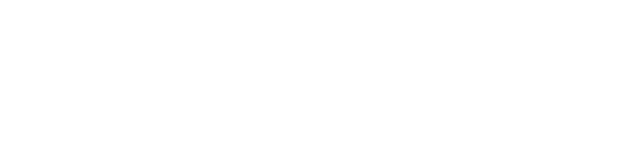
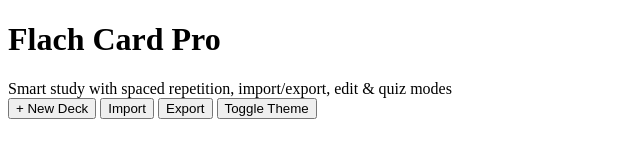
Before and after one commit to yO-Os/flash_card, a plain HTML site: page index.html in a window 1280 px wide. Shown: the whole page, without its empty margins (0-640 px from the left). Drawn offline with Linux system fonts and the light colour scheme.

Commit message:
added header

```diff
--- a/index.html
+++ b/index.html
@@ -6,6 +6,19 @@
     <title>Document</title>
 </head>
 <body>
+    <header>
+         <h1>Flach Card Pro</h1>
+          <div class="small muted">
+        Smart study with spaced repetition, import/export, edit & quiz modes
+      </div>
+      <div class="toolbar">
+        <button id="newDeckBtn">+ New Deck</button>
+        <button id="importBtn">Import</button>
+        <button id="exportBtn">Export</button>
+        <button id="themeBtn">Toggle Theme</button>
+      </div>
+    </header>
+
 
 </body>
 </html>
```
